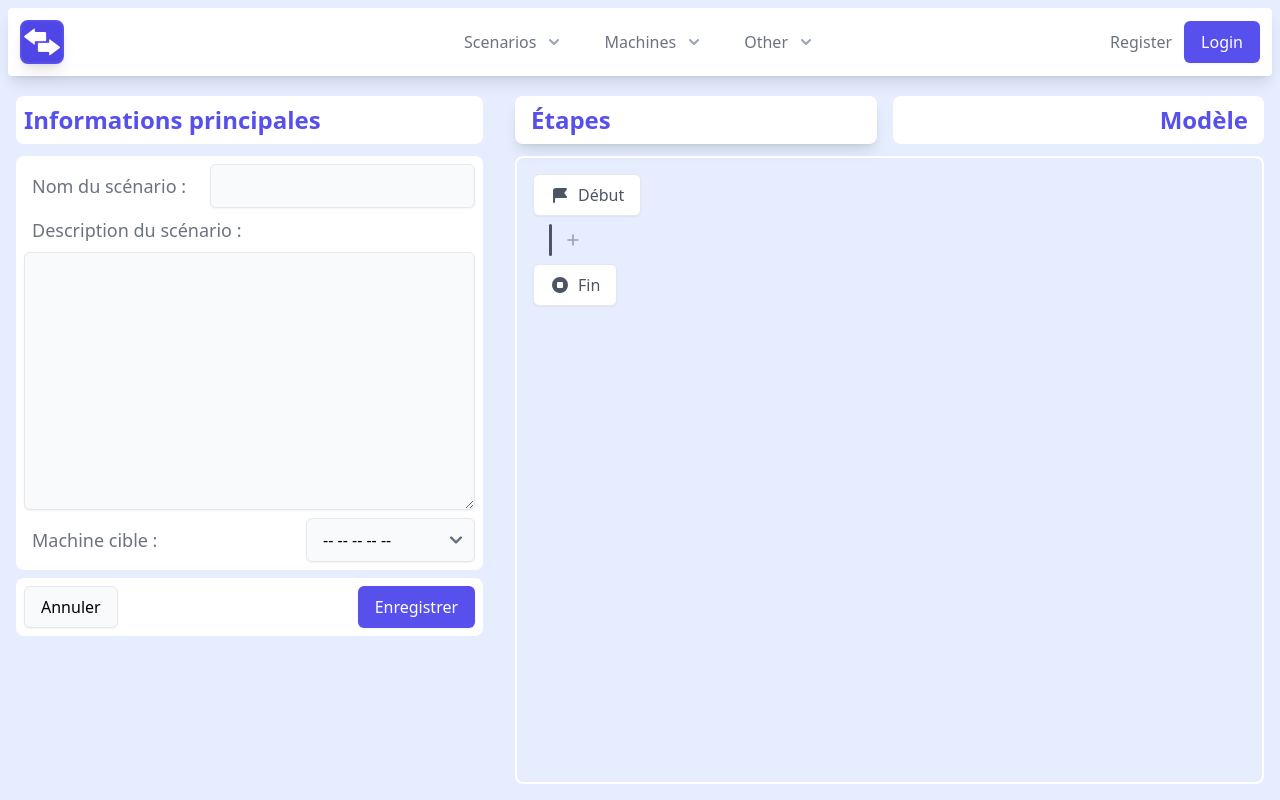
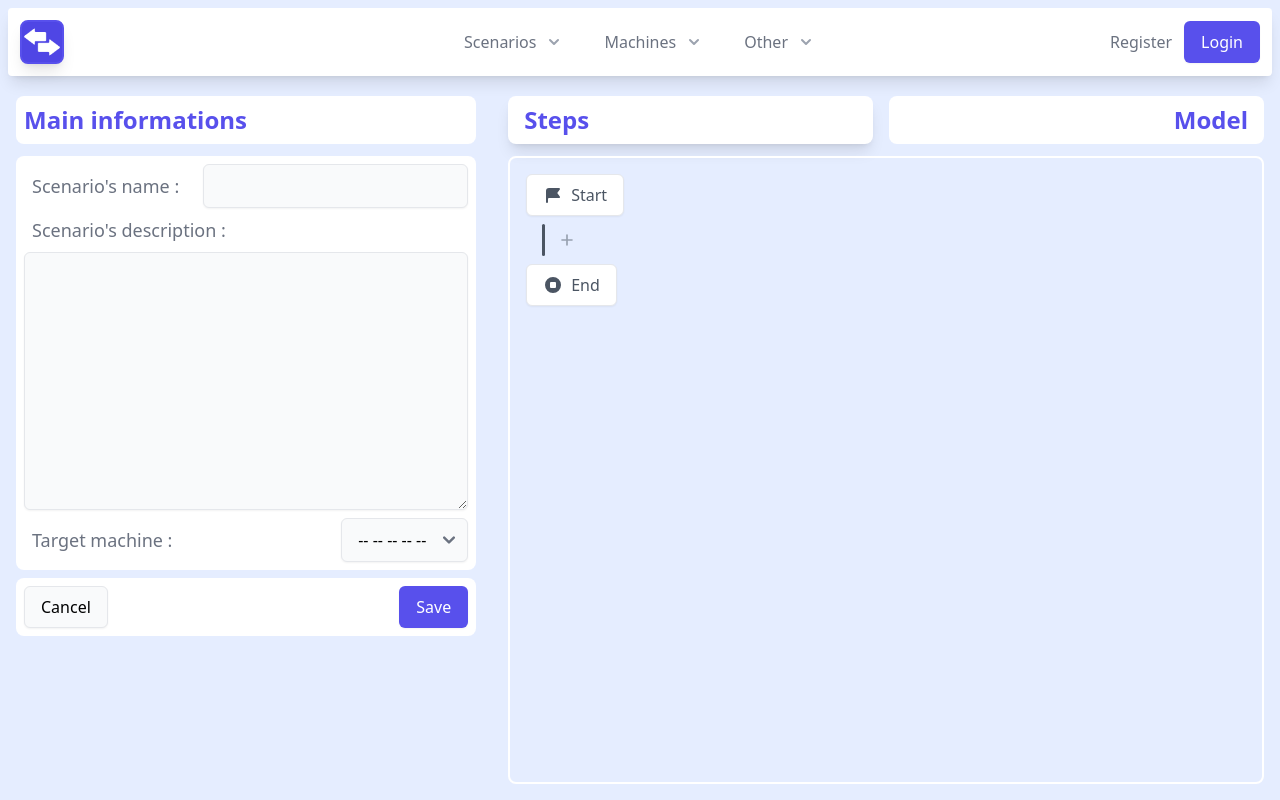
Before and after one commit to ERPI-UL/HELP-API, a Vue app in the folder app/: page /scenarios/create in a window 1280 px wide. Built offline with nearby package versions, Linux system fonts and the light colour scheme.

Commit message:
Modified scenario edition for language support

```diff
--- a/app/src/assets/languages/English.js
+++ b/app/src/assets/languages/English.js
@@ -202,6 +202,45 @@ const LANGUAGE = {
                 DESCRIPTION: "Do you want to remove this scenario ?"
             },
             NEW: "new scenario",
+        },
+        MESSAGES: {
+            MAIN_INFORMATIONS: "main informations",
+            SCENARIO_NAME: "scenario's name",
+            SCENARIO_DESCRIPTION: "scenario's description",
+            TARGET_MACHINE: "target machine",
+            STEPS: "steps",
+            MODEL: "model",
+            START: "start",
+            END: "end",
+            ACTION: "action",
+            INFORMATION: "information",
+            CHOICE: "choice",
+
+            STEP_ID: "step identifier",
+            STEP_TITLE: "step title",
+            STEP_DESCRIPTION: "step description",
+            STEP_TARGETS: "step targets",
+            STEP_TYPE: "step type",
+            BUTTON_CONFIG: "button configuration",
+            LEFT_BTN_TEXT: "left button text",
+            LEFT_BTN_TARGET: "left button target",
+            RIGHT_BTN_TEXT: "right button text",
+            RIGHT_BTN_TARGET: "right button target",
+            TEXT_POSITION: "text position",
+            INSERT_NEW_STEP: "insert a new step",
+
+            SHOW_HIDE_CONTROLS: "show/hide controls",
+            RESET_VIEW: "reset view"
+        },
+        LOGS: {
+            SPECIFY_NAME: "Please specify a scenario name",
+            SPECIFY_DESCRIPTION: "Please specify a scenario description",
+            SELECT_MACHINE: "Please select a machine",
+            AVOID_MACHINE_NAME: "Please avoid specifying the machine in the scenario name",
+            CREATED: "Scenario successfully created",
+            ERROR_CREATION: "Error while creating the scenario",
+            MODIFIED: "Scenario successfully modified",
+            ERROR_MODIFICATION: "Error while modifying the scenario",
         }
     },
 
--- a/app/src/script/ScenarioBlock.js
+++ b/app/src/script/ScenarioBlock.js
@@ -1,3 +1,5 @@
+import User from "../script/User";
+
 /**
  * Returns a new HTML scenario block based on the given informations
  * @param {number} id id of the scenario block
@@ -36,32 +38,32 @@
     </div>
     <div class="flex flex-col grow p-1 rounded w-fit min-w-0 min-h-0 max-w-full">
         <div class="flex justify-between mb-1 min-w-0 min-h-0">
-            <p class="text-gray-500 font-base text-lg p-2 mr-4 whitespace-nowrap">Identifiant de l'étape : </p>
+            <p class="text-gray-500 font-base text-lg p-2 mr-4 whitespace-nowrap">${User.LANGUAGE.DATA.SCENARIOS.MESSAGES.STEP_ID} : </p>
             <input type="text" id="input-stepid-${id}" name="scenario-name" value="${name??""}" class="h-fit md:size-to-parent whitespace-nowrap inline-flex px-4 py-2 border-gray-200 rounded-md shadow-sm text-base font-medium text-black min-w-0 min-h-0 bg-gray-50 hover:bg-gray-100">
         </div>
         <div class="flex justify-between mb-1 min-w-0 min-h-0">
-            <p class="text-gray-500 font-base text-lg p-2 mr-4 whitespace-nowrap">Titre de l'étape : </p>
+            <p class="text-gray-500 font-base text-lg p-2 mr-4 whitespace-nowrap">${User.LANGUAGE.DATA.SCENARIOS.MESSAGES.STEP_TITLE} : </p>
             <input type="text" id="input-stepname-${id}" name="scenario-title" value="${title??""}" class="h-fit md:size-to-parent whitespace-nowrap inline-flex px-4 py-2 border-gray-200 rounded-md shadow-sm text-base font-medium text-black min-w-0 min-h-0 bg-gray-50 hover:bg-gray-100">
         </div>
         <div class="flex justify-between mb-1 min-w-0 min-h-0">
-            <p class="text-gray-500 font-base text-lg p-2 mr-4 whitespace-nowrap">Description de l'étape : </p>
+            <p class="text-gray-500 font-base text-lg p-2 mr-4 whitespace-nowrap">${User.LANGUAGE.DATA.SCENARIOS.MESSAGES.STEP_DESCRIPTION} : </p>
             <textarea id="input-stepdesc-${id}" name="scenario-desc" rows="2" cols="30" style="resize: both;" class="md:size-to-parent px-4 py-2 border-gray-200 rounded-md shadow-sm text-base font-medium text-black bg-gray-50 hover:bg-gray-100 min-w-0 min-h-0">${desc??""}</textarea>
         </div>
         <div class="flex justify-between mb-1 min-w-0 min-h-0">
-            <p class="text-gray-500 font-base text-lg p-2 mr-4 whitespace-nowrap">Cibles de l'étape : </p>
+            <p class="text-gray-500 font-base text-lg p-2 mr-4 whitespace-nowrap">${User.LANGUAGE.DATA.SCENARIOS.MESSAGES.STEP_TARGETS} : </p>
             <div id="steptargets-${id}" class="md:size-to-parent flex grow min-w-0 min-h-0 px-2 py-2 space-x-2 border border-gray-200 rounded-md text-base font-medium text-black">
                 <div class="edit-zone flex flex-col justify-left space-y-1">
                     <button onclick="window.indico.addStepTarget(${id});" id="steptargetsadd-${id}" class="bg-indigo-600 p-1 h-fit flex justify-left shadow rounded">
                         <svg xmlns="http://www.w3.org/2000/svg" class="h-6 w-6 m-auto text-white" fill="none" viewBox="0 0 24 24" stroke="currentColor" stroke-width="2">
                         <path stroke-linecap="round" stroke-linejoin="round" d="M12 4v16m8-8H4" />
                         </svg>
-                        <p class="whitespace-nowrap text-white m-auto">Ajouter</p>
+                        <p class="whitespace-nowrap text-white m-auto">${User.LANGUAGE.DATA.ACTIONS.ADD}</p>
                     </button>
                     <button onclick="window.indico.removeStepTarget(${id});" id="steptargetsrem-${id}" class="bg-red-600 p-1 h-fit flex justify-left shadow rounded">
                         <svg xmlns="http://www.w3.org/2000/svg" class="h-6 w-6 m-auto text-white" fill="none" viewBox="0 0 24 24" stroke="currentColor" stroke-width="2">
                         <path stroke-linecap="round" stroke-linejoin="round" d="M20 12H4" />
                         </svg>
-                        <p class="whitespace-nowrap text-white center m-auto">Supprimer</p>
+                        <p class="whitespace-nowrap text-white center m-auto">${User.LANGUAGE.DATA.ACTIONS.REMOVE}</p>
                     </button>
                 </div>
                 <div id="steptargetscontainer-${id}" class="flex space-x-2 h-fit m-auto overflow-y-hidden overflow-x-scroll min-w-0 min-h-0">
@@ -70,22 +72,22 @@
             </div>
         </div>
         <div class="flex justify-between mb-1 min-w-0 min-h-0">
-            <p class="text-gray-500 font-base text-lg p-2 mr-4 whitespace-nowrap">Type d'étape : </p>
+            <p class="text-gray-500 font-base text-lg p-2 mr-4 whitespace-nowrap">${User.LANGUAGE.DATA.SCENARIOS.MESSAGES.STEP_TYPE} : </p>
             <select name="step-mode" value="${mode??"action"}" class="md:size-to-parent whitespace-nowrap inline-flex px-4 py-2 pr-10 border-gray-200 rounded-md shadow-sm text-base font-medium text-black bg-gray-50 hover:bg-gray-100">
-                <option value="action">Action</option>
-                <option value="info">Information</option>
-                <option value="choice">Choix</option>
+                <option value="action">${User.LANGUAGE.DATA.SCENARIOS.MESSAGES.ACTION}</option>
+                <option value="info">${User.LANGUAGE.DATA.SCENARIOS.MESSAGES.INFORMATION}</option>
+                <option value="choice">${User.LANGUAGE.DATA.SCENARIOS.MESSAGES.CHOICE}</option>
             </select>
         </div>
         <div id="btn-config-zone" class="flex flex-col justify-between mb-1 ml-2 p-1 bg-gray-50 border border-gray-100 rounded-md min-w-0 min-h-0" style="display: none;">
-            <h2 id="stepname-${id}" class="text-sm m-1 text-gray-500 font-extrabold">Configuration des boutons</h2>
+            <h2 id="stepname-${id}" class="text-sm m-1 text-gray-500 font-extrabold">${User.LANGUAGE.DATA.SCENARIOS.MESSAGES.BUTTON_CONFIG}</h2>
             <div style="border-bottom: solid 2px #F3F4F6;">
                 <div class="flex justify-between mb-1 min-w-0 min-h-0">
-                    <p class="text-gray-500 font-base text-lg p-2 mr-4 whitespace-nowrap">Texte du bouton gauche : </p>
+                    <p class="text-gray-500 font-base text-lg p-2 mr-4 whitespace-nowrap">${User.LANGUAGE.DATA.SCENARIOS.MESSAGES.LEFT_BTN_TEXT} : </p>
                     <input type="text" name="btn-left-label" value="${btnInfos?.option_left?.label??""}" class="h-fit md:size-to-parent whitespace-nowrap inline-flex px-4 py-2 border-gray-200 rounded-md shadow-sm text-base font-medium text-black min-w-0 min-h-0 bg-gray-50 hover:bg-gray-100">
                 </div>
                 <div class="flex justify-between mb-1 min-w-0 min-h-0">
-                    <p class="text-gray-500 font-base text-lg p-2 mr-4 whitespace-nowrap">Étape cible du bouton gauche : </p>
+                    <p class="text-gray-500 font-base text-lg p-2 mr-4 whitespace-nowrap">${User.LANGUAGE.DATA.SCENARIOS.MESSAGES.LEFT_BTN_TARGET} : </p>
                     <select name="btn-left-redirect" value="${btnInfos?.option_left?.redirect??""}" class="redirect-btn h-fit md:size-to-parent whitespace-nowrap inline-flex px-4 pr-8 py-2 border-gray-200 rounded-md shadow-sm text-base font-medium text-black min-w-0 min-h-0 bg-gray-50 hover:bg-gray-100">
 
                     </select>
@@ -93,11 +95,11 @@
             </div>
             <div>
                 <div class="flex justify-between mt-1 mb-1 min-w-0 min-h-0">
-                    <p class="text-gray-500 font-base text-lg p-2 mr-4 whitespace-nowrap">Texte du bouton droit : </p>
+                    <p class="text-gray-500 font-base text-lg p-2 mr-4 whitespace-nowrap">${User.LANGUAGE.DATA.SCENARIOS.MESSAGES.RIGHT_BTN_TEXT} : </p>
                     <input type="text" name="btn-right-label" value="${btnInfos?.option_right?.label??""}" class="h-fit md:size-to-parent whitespace-nowrap inline-flex px-4 py-2 border-gray-200 rounded-md shadow-sm text-base font-medium text-black min-w-0 min-h-0 bg-gray-50 hover:bg-gray-100">
                 </div>
                 <div class="flex justify-between min-w-0 min-h-0">
-                    <p class="text-gray-500 font-base text-lg p-2 mr-4 whitespace-nowrap">Étape cible du bouton droit : </p>
+                    <p class="text-gray-500 font-base text-lg p-2 mr-4 whitespace-nowrap">${User.LANGUAGE.DATA.SCENARIOS.MESSAGES.RIGHT_BTN_TARGET} : </p>
                     <select name="btn-right-redirect" value="${btnInfos?.option_right?.redirect??""}" class="redirect-btn h-fit md:size-to-parent whitespace-nowrap inline-flex px-4 pr-8 py-2 border-gray-200 rounded-md shadow-sm text-base font-medium text-black min-w-0 min-h-0 bg-gray-50 hover:bg-gray-100">
 
                     </select>
@@ -105,7 +107,7 @@
             </div>
         </div>
         <div class="justify-between mb-1">
-            <p class="text-gray-500 font-base text-lg p-2 mr-4 whitespace-nowrap">Position du texte : </p>
+            <p class="text-gray-500 font-base text-lg p-2 mr-4 whitespace-nowrap">${User.LANGUAGE.DATA.SCENARIOS.MESSAGES.TEXT_POSITION} : </p>
             <div class="flex justify-between">
                 <div class="flex">
                     <p class="text-gray-500 font-base text-lg p-2 mr-4 my-auto whitespace-nowrap">X: </p>
@@ -120,7 +122,7 @@
                     <input type="number" name="pos-z" id="input-stepposz-${id}" value="${pos!=undefined?pos.z:"0"}" class="input-numbers whitespace-nowrap inline-flex max-w-[72px] text-center p-1 center border-gray-200 rounded-md shadow-sm text-base font-medium text-black bg-gray-50 hover:bg-gray-100">
                 </div>
                 <div class="edit-zone flex">
-                    <button id="edit-position" class="bg-indigo-600 p-4 h-fit flex justify-left shadow-md rounded text-white hover:bg-indigo-700 hover:shadow-lg">Editer</button>
+                    <button id="edit-position" class="bg-indigo-600 p-4 h-fit flex justify-left shadow-md rounded text-white hover:bg-indigo-700 hover:shadow-lg">${User.LANGUAGE.DATA.ACTIONS.EDIT}</button>
                 </div>
             </div>
         </div>
@@ -142,7 +144,7 @@ function createStepLink(callback) {
         <svg xmlns="http://www.w3.org/2000/svg" class="h-5 my-auto" fill="none" viewBox="0 0 24 24" stroke="currentColor" stroke-width="2">
             <path stroke-linecap="round" stroke-linejoin="round" d="M12 6v6m0 0v6m0-6h6m-6 0H6" />
         </svg>
-        <p class="ml-1 my-auto font-semibold mb-0.5 mr-1">Insérer une étape</p>
+        <p class="ml-1 my-auto font-semibold mb-0.5 mr-1">${User.LANGUAGE.DATA.SCENARIOS.MESSAGES.INSERT_NEW_STEP}</p>
     </div>
     `;
     setTimeout(() => {
--- a/app/src/views/CreateScenario.vue
+++ b/app/src/views/CreateScenario.vue
@@ -7,25 +7,25 @@
             <div class="flex flex-col grow-0 w-fit m-2">
                 <div class="flex grow flex-col"> <!-- left panel (basic informations) -->
                     <div id="scenario-header" class="flex flex-col grow">
-                        <h2 class="text-2xl text-indigo-600 font-extrabold mx-2 my-1 bg-white p-2 rounded-lg">Informations principales</h2>
+                        <h2 class="text-2xl text-indigo-600 font-extrabold mx-2 my-1 bg-white p-2 rounded-lg">{{ User.LANGUAGE.DATA.SCENARIOS.MESSAGES.MAIN_INFORMATIONS }}</h2>
                         <div class="flex flex-col m-2 h-fit bg-white rounded-lg p-2">
                             <div class="flex justify-between"> <!-- Scenario name input (input label and input zone) -->
-                                <p class="text-gray-500 font-base text-lg p-2 mr-4 whitespace-nowrap">Nom du scénario : </p>
+                                <p class="text-gray-500 font-base text-lg p-2 mr-4 whitespace-nowrap">{{ User.LANGUAGE.DATA.SCENARIOS.MESSAGES.SCENARIO_NAME }} : </p>
                                 <input type="text" id="input-scenarioname" name="scenario-name" value="" class="md:size-to-parent whitespace-nowrap inline-flex px-4 py-2 border-gray-200 rounded-md shadow-sm text-base font-medium text-black bg-gray-50 hover:bg-gray-100">
                             </div>
                             <div class="flex flex-col grow-0"> <!-- Scenario description input (input label and input zone) -->
-                                <p class="text-gray-500 font-base text-lg p-2 mr-4">Description du scénario : </p>
+                                <p class="text-gray-500 font-base text-lg p-2 mr-4">{{ User.LANGUAGE.DATA.SCENARIOS.MESSAGES.SCENARIO_DESCRIPTION }} : </p>
                                 <textarea id="input-scenariodesc" name="scenario-desc" rows="10" style="resize: both;" class="md:size-to-parent px-4 py-2 border-gray-200 rounded-md shadow-sm text-base font-medium text-black bg-gray-50 hover:bg-gray-100"></textarea>
                             </div>
                             <div class="flex justify-between mt-2 h-fit bg-white rounded-lg"> <!-- Machine selection zone -->
-                                <p class="text-gray-500 font-base text-lg p-2 mr-4">Machine cible : </p>
+                                <p class="text-gray-500 font-base text-lg p-2 mr-4">{{ User.LANGUAGE.DATA.SCENARIOS.MESSAGES.TARGET_MACHINE }} : </p>
                                 <select name="machines" id="select-machines" class="md:size-to-parent whitespace-nowrap inline-flex px-4 py-2 pr-10 border-gray-200 rounded-md shadow-sm text-base font-medium text-black bg-gray-50 hover:bg-gray-100">
                                     <!-- available machines goes here, plus the <select> option -->
-                                    <option value="<select>">Sélectionner ...</option>
+                                    <option value="<select>">{{ User.LANGUAGE.DATA.ACTIONS.SELECT }} ...</option>
                                 </select>
                                 <!-- Machine pagination popup -->
                                 <PaginationChoice
-                                    ref="machinePagination" :title="'Sélection machines'"
+                                    ref="machinePagination" :title="User.LANGUAGE.DATA.PAGINATION.MACHINE_SELECTION"
                                     :selectID="'#select-machines'" :callback="addMachineSelection" :route="API.ROUTE.MACHINES"
                                     :displayAttribute="el => el.name" :identifier="el => el.id" :selectedValues="availableMachines.map(el => el.id)">
                                 </PaginationChoice>
@@ -38,8 +38,8 @@
                             </div>
                             <!-- BUTTONS -->
                             <div class="flex grow-0 justify-between">
-                                <BackButton>{{pageMode==MODE_VIEW? "Retour" : "Annuler"}}</BackButton> <!-- Cancel button -->
-                                <ValidateButton id="save-btn" v-if="pageMode != MODE_VIEW" v-on:click="saveScenario">Enregistrer</ValidateButton> <!-- Save button -->
+                                <BackButton>{{pageMode==MODE_VIEW? User.LANGUAGE.DATA.ACTIONS.BACK : User.LANGUAGE.DATA.ACTIONS.CANCEL}}</BackButton> <!-- Cancel button -->
+                                <ValidateButton id="save-btn" v-if="pageMode != MODE_VIEW" v-on:click="saveScenario">{{ User.LANGUAGE.DATA.ACTIONS.SAVE }}</ValidateButton> <!-- Save button -->
                             </div>
                         </div>
                     </div>
@@ -47,15 +47,15 @@
             </div>
             <div class="flex flex-col grow w-fit m-2 min-w-0"> <!-- right panel (steps customization) -->
                 <div id="tabs" class="flex grow-0 justify-between">
-                    <h2 id="MODE_STEP_h2" v-on:click="updateMode(MODE_STEPS);" class="flex grow justify-start text-2xl text-indigo-600 font-extrabold mx-2 my-1 bg-white py-2 px-4 rounded-lg cursor-pointer select-none">Étapes</h2>
-                    <h2 id="MODE_MODEL_h2" v-on:click="updateMode(MODE_MODEL);" class="flex grow justify-end text-2xl text-indigo-600 font-extrabold mx-2 my-1 bg-white py-2 px-4 rounded-lg cursor-pointer select-none">Modèle</h2>
+                    <h2 id="MODE_STEP_h2" v-on:click="updateMode(MODE_STEPS);" class="flex grow justify-start text-2xl text-indigo-600 font-extrabold mx-2 my-1 bg-white py-2 px-4 rounded-lg cursor-pointer select-none">{{ User.LANGUAGE.DATA.SCENARIOS.MESSAGES.STEPS }}</h2>
+                    <h2 id="MODE_MODEL_h2" v-on:click="updateMode(MODE_MODEL);" class="flex grow justify-end text-2xl text-indigo-600 font-extrabold mx-2 my-1 bg-white py-2 px-4 rounded-lg cursor-pointer select-none">{{ User.LANGUAGE.DATA.SCENARIOS.MESSAGES.MODEL }}</h2>
                 </div>
                 <!-- steps zone -->
                 <div id="MODE_STEP_div" :class="obj.mode==MODE_STEPS? '': 'hidden'" class="flex flex-col m-2 grow overflow-auto border border-2 border-white rounded-lg p-4">
                     <!-- START FLAG ELEMENT -->
                     <div class="whitespace-nowrap inline-flex items-center justify-center px-4 py-2 rounded-md shadow-sm text-base border border-gray-200 font-medium text-gray-600 bg-white w-fit">
                         <component :is="icon.flag" class="flex-shrink-0 h-5 text-gray-600 mr-2" aria-hidden="true" />
-                        <p>Début</p>
+                        <p>{{ User.LANGUAGE.DATA.SCENARIOS.MESSAGES.START }}</p>
                     </div>
                     <div id="steps-zone">
                         <!-- step blocks goes here -->
@@ -63,7 +63,7 @@
                     <!-- END FLAG ELEMENT -->
                     <div class="h-fit whitespace-nowrap inline-flex items-center justify-center px-4 py-2 w-fit rounded-md shadow-sm text-base border border-gray-200 font-medium text-gray-600 bg-white">
                         <component :is="icon.stop" class="flex-shrink-0 h-5 text-gray-600 mr-2" aria-hidden="true" />
-                        <p>Fin</p>
+                        <p>{{ User.LANGUAGE.DATA.SCENARIOS.MESSAGES.END }}</p>
                     </div>
                 </div>
                 <!-- model 3D view zone -->
@@ -74,14 +74,14 @@
                                 <path fill-rule="evenodd" d="M3.707 2.293a1 1 0 00-1.414 1.414l14 14a1 1 0 001.414-1.414l-1.473-1.473A10.014 10.014 0 0019.542 10C18.268 5.943 14.478 3 10 3a9.958 9.958 0 00-4.512 1.074l-1.78-1.781zm4.261 4.26l1.514 1.515a2.003 2.003 0 012.45 2.45l1.514 1.514a4 4 0 00-5.478-5.478z" clip-rule="evenodd" />
                                 <path d="M12.454 16.697L9.75 13.992a4 4 0 01-3.742-3.741L2.335 6.578A9.98 9.98 0 00.458 10c1.274 4.057 5.065 7 9.542 7 .847 0 1.669-.105 2.454-.303z" />
                             </svg>
-                            <tooltip class="absolute translate-x-9 py-[0.2rem] px-2 whitespace-nowrap bg-gray-50 border border-gray-200 rounded-lg">Montrer/Cacher les contrôles</tooltip>
+                            <tooltip class="absolute translate-x-9 py-[0.2rem] px-2 whitespace-nowrap bg-gray-50 border border-gray-200 rounded-lg">{{ User.LANGUAGE.DATA.SCENARIOS.MESSAGES.SHOW_HIDE_CONTROLS }}</tooltip>
                         </div>
                         <div v-on:click="resetControls($event.target)" class="control-btn flex rounded-lg shadow border border-gray-200 bg-gray-100 m-2 w-8 h-8 cursor-pointer hover:shadow-lg hover:bg-gray-50">
                             <svg xmlns="http://www.w3.org/2000/svg" class="h-5 w-5 m-auto text-gray-600" fill="none" viewBox="0 0 24 24" stroke="currentColor" stroke-width="2">
                                 <path stroke-linecap="round" stroke-linejoin="round" d="M17.657 16.657L13.414 20.9a1.998 1.998 0 01-2.827 0l-4.244-4.243a8 8 0 1111.314 0z" />
                                 <path stroke-linecap="round" stroke-linejoin="round" d="M15 11a3 3 0 11-6 0 3 3 0 016 0z" />
                             </svg>
-                            <tooltip class="absolute translate-x-9 py-[0.2rem] px-2 whitespace-nowrap bg-gray-50 border border-gray-200 rounded-lg">Réinitialiser la vue</tooltip>
+                            <tooltip class="absolute translate-x-9 py-[0.2rem] px-2 whitespace-nowrap bg-gray-50 border border-gray-200 rounded-lg">{{ User.LANGUAGE.DATA.SCENARIOS.MESSAGES.RESET_VIEW }}</tooltip>
                         </div>
                     </div>
                     <canvas id="3D-view" class="flex grow"></canvas>
@@ -252,7 +252,7 @@ export default {
         ValidateButton,
         PaginationChoice
     },
-    data() {return {icon: {flag: FlagIcon, stop: StopIcon, plus: PlusCircleIcon}, API, availableMachines, obj, MODE_STEPS, MODE_MODEL, pageMode, MODE_VIEW};},
+    data() {return {User, icon: {flag: FlagIcon, stop: StopIcon, plus: PlusCircleIcon}, API, availableMachines, obj, MODE_STEPS, MODE_MODEL, pageMode, MODE_VIEW};},
     mounted() {
         setup();
         // set the callback to show the machine pagination window
```
Also changed, not shown: app/src/script/CreateScenario.js (+11 -11 lines).
